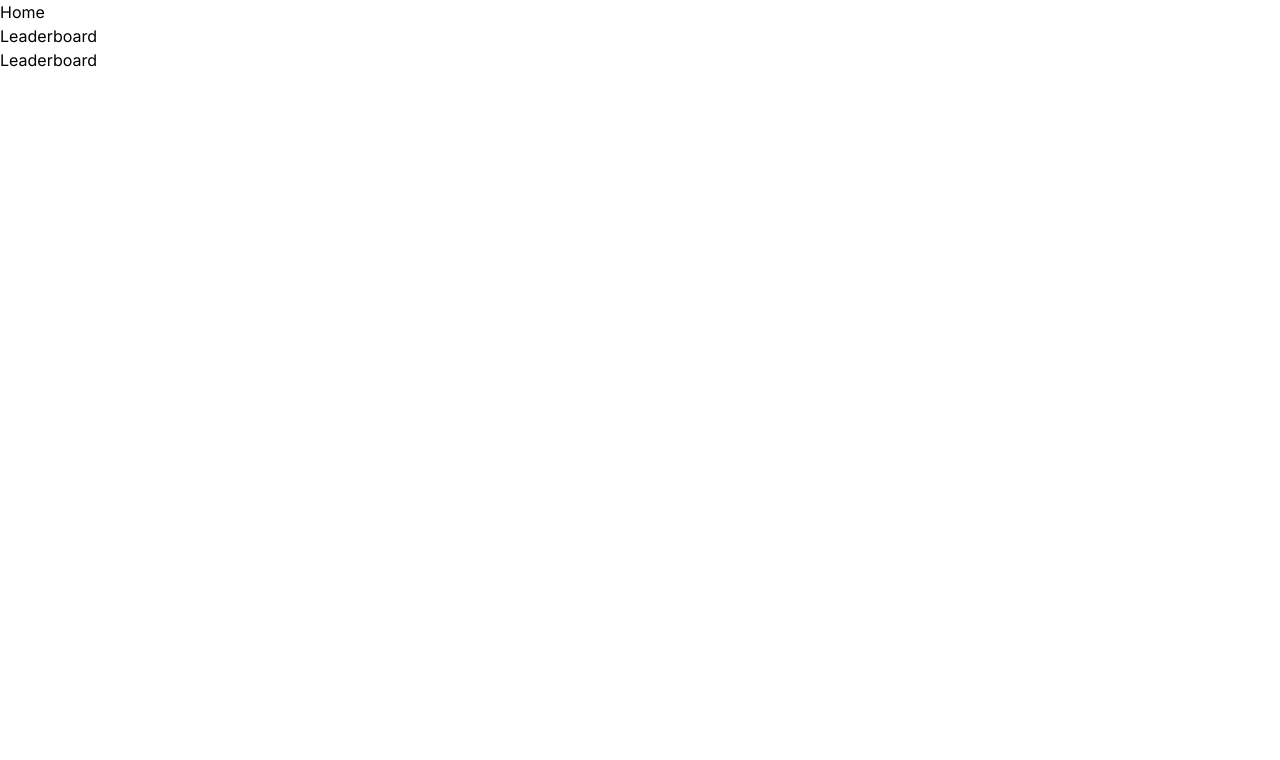
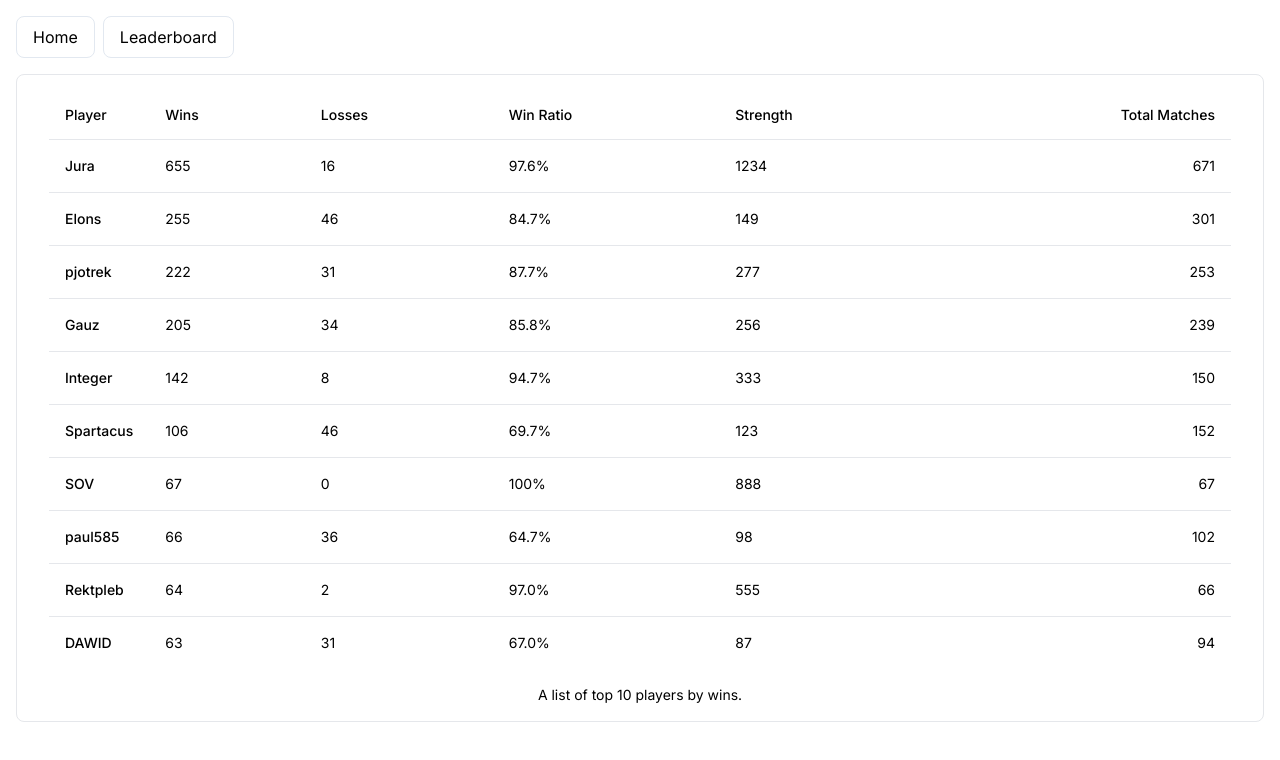
Before and after one commit to sov3333/omnikingdoms-leaderboard, a Next.js app: page /leaderboard in a window 1280 px wide. Shown: the top 760 px of the page. Built offline with nearby package versions, Linux system fonts and the light colour scheme.

Commit message:
feat: add Leaderboard w shadcn/ui Table component
https://ui.shadcn.com/docs/components/table

```diff
--- a/package.json
+++ b/package.json
@@ -13,12 +13,15 @@
     "@types/react": "18.2.6",
     "@types/react-dom": "18.2.4",
     "autoprefixer": "10.4.14",
+    "clsx": "^1.2.1",
     "eslint": "8.41.0",
     "eslint-config-next": "13.4.3",
+    "lucide-react": "^0.221.0",
     "next": "13.4.3",
     "postcss": "8.4.23",
     "react": "18.2.0",
     "react-dom": "18.2.0",
+    "tailwind-merge": "^1.12.0",
     "tailwindcss": "3.3.2",
     "typescript": "5.0.4"
   }
--- a/src/app/layout.tsx
+++ b/src/app/layout.tsx
@@ -1,6 +1,6 @@
 import './globals.css'
 import { Inter } from 'next/font/google'
-import Navbar from '../../components/nav/Navbar'
+import Navbar from '../components/nav/Navbar'
 
 const inter = Inter({ subsets: ['latin'] })
 
@@ -18,7 +18,7 @@ export default function RootLayout({
     <html lang="en">
       <body className={inter.className}>
         <Navbar />
-        <main>
+        <main className="m-[1rem]">
           {children}
         </main>
       </body>
--- /dev/null
+++ b/src/app/leaderboard/LeaderboardTable.tsx
@@ -0,0 +1,122 @@
+import {
+    Table,
+    TableBody,
+    TableCaption,
+    TableCell,
+    TableHead,
+    TableHeader,
+    TableRow,
+} from "@/components/ui/table"
+
+const players = [
+    {
+        name: "Jura",
+        wins: "655",
+        losses: "16",
+        winRatio: "97.6%",
+        strength: "1234",
+        totalMatches: "671",
+    },
+    {
+        name: "Elons",
+        wins: "255",
+        losses: "46",
+        winRatio: "84.7%",
+        strength: "149",
+        totalMatches: "301",
+    },
+    {
+        name: "pjotrek",
+        wins: "222",
+        losses: "31",
+        winRatio: "87.7%",
+        strength: "277",
+        totalMatches: "253",
+    },
+    {
+        name: "Gauz",
+        wins: "205",
+        losses: "34",
+        winRatio: "85.8%",
+        strength: "256",
+        totalMatches: "239",
+    },
+    {
+        name: "Integer",
+        wins: "142",
+        losses: "8",
+        winRatio: "94.7%",
+        strength: "333",
+        totalMatches: "150",
+    },
+    {
+        name: "Spartacus",
+        wins: "106",
+        losses: "46",
+        winRatio: "69.7%",
+        strength: "123",
+        totalMatches: "152",
+    },
+    {
+        name: "SOV",
+        wins: "67",
+        losses: "0",
+        winRatio: "100%",
+        strength: "888",
+        totalMatches: "67",
+    },
+    {
+        name: "paul585",
+        wins: "66",
+        losses: "36",
+        winRatio: "64.7%",
+        strength: "98",
+        totalMatches: "102",
+    },
+    {
+        name: "Rektpleb",
+        wins: "64",
+        losses: "2",
+        winRatio: "97.0%",
+        strength: "555",
+        totalMatches: "66",
+    },
+    {
+        name: "DAWID",
+        wins: "63",
+        losses: "31",
+        winRatio: "67.0%",
+        strength: "87",
+        totalMatches: "94",
+    },
+]
+
+export default function LeaderboardTable() {
+    return (
+        <Table>
+            <TableCaption>A list of top 10 players by wins.</TableCaption>
+            <TableHeader>
+                <TableRow>
+                    <TableHead className="w-[100px]">Player</TableHead>
+                    <TableHead>Wins</TableHead>
+                    <TableHead>Losses</TableHead>
+                    <TableHead>Win Ratio</TableHead>
+                    <TableHead>Strength</TableHead>
+                    <TableHead className="text-right">Total Matches</TableHead>
+                </TableRow>
+            </TableHeader>
+            <TableBody>
+                {players.map((player) => (
+                    <TableRow key={player.name}>
+                        <TableCell className="font-medium">{player.name}</TableCell>
+                        <TableCell>{player.wins}</TableCell>
+                        <TableCell>{player.losses}</TableCell>
+                        <TableCell>{player.winRatio}</TableCell>
+                        <TableCell>{player.strength}</TableCell>
+                        <TableCell className="text-right">{player.totalMatches}</TableCell>
+                    </TableRow>
+                ))}
+            </TableBody>
+        </Table>
+    )
+}
--- a/src/app/leaderboard/page.tsx
+++ b/src/app/leaderboard/page.tsx
@@ -1,6 +1,10 @@
+import LeaderboardTable from "./LeaderboardTable"
+
 const Leaderboard = () => {
     return (
-        <div>Leaderboard</div>
+        <div className="px-[2rem] py-[1rem] border rounded-lg">
+            <LeaderboardTable />
+        </div>
     )
 }
 
--- a/components/nav/Navbar.tsx
+++ b/src/components/nav/Navbar.tsx
@@ -8,10 +8,10 @@ const menuItems = [
 
 const Navbar = () => {
     return (
-        <nav>
+        <nav className="flex gap-2 m-[1rem]">
             {menuItems.map((item) => (
                 <Link href={item.url} key={item.title}>
-                    <div>{item.title}</div>
+                    <div className="border border-slate-200 cursor-pointer px-4 py-2 rounded-lg">{item.title}</div>
                 </Link>
             ))}
         </nav>
--- /dev/null
+++ b/src/components/ui/table.tsx
@@ -0,0 +1,114 @@
+import * as React from "react"
+
+import { cn } from "../../lib/utils"
+
+const Table = React.forwardRef<
+  HTMLTableElement,
+  React.HTMLAttributes<HTMLTableElement>
+>(({ className, ...props }, ref) => (
+  <div className="w-full overflow-auto">
+    <table
+      ref={ref}
+      className={cn("w-full caption-bottom text-sm", className)}
+      {...props}
+    />
+  </div>
+))
+Table.displayName = "Table"
+
+const TableHeader = React.forwardRef<
+  HTMLTableSectionElement,
+  React.HTMLAttributes<HTMLTableSectionElement>
+>(({ className, ...props }, ref) => (
+  <thead ref={ref} className={cn("[&_tr]:border-b", className)} {...props} />
+))
+TableHeader.displayName = "TableHeader"
+
+const TableBody = React.forwardRef<
+  HTMLTableSectionElement,
+  React.HTMLAttributes<HTMLTableSectionElement>
+>(({ className, ...props }, ref) => (
+  <tbody
+    ref={ref}
+    className={cn("[&_tr:last-child]:border-0", className)}
+    {...props}
+  />
+))
+TableBody.displayName = "TableBody"
+
+const TableFooter = React.forwardRef<
+  HTMLTableSectionElement,
+  React.HTMLAttributes<HTMLTableSectionElement>
+>(({ className, ...props }, ref) => (
+  <tfoot
+    ref={ref}
+    className={cn("bg-primary font-medium text-primary-foreground", className)}
+    {...props}
+  />
+))
+TableFooter.displayName = "TableFooter"
+
+const TableRow = React.forwardRef<
+  HTMLTableRowElement,
+  React.HTMLAttributes<HTMLTableRowElement>
+>(({ className, ...props }, ref) => (
+  <tr
+    ref={ref}
+    className={cn(
+      "border-b transition-colors hover:bg-muted/50 data-[state=selected]:bg-muted",
+      className
+    )}
+    {...props}
+  />
+))
+TableRow.displayName = "TableRow"
+
+const TableHead = React.forwardRef<
+  HTMLTableCellElement,
+  React.ThHTMLAttributes<HTMLTableCellElement>
+>(({ className, ...props }, ref) => (
+  <th
+    ref={ref}
+    className={cn(
+      "h-12 px-4 text-left align-middle font-medium text-muted-foreground [&:has([role=checkbox])]:pr-0",
+      className
+    )}
+    {...props}
+  />
+))
+TableHead.displayName = "TableHead"
+
+const TableCell = React.forwardRef<
+  HTMLTableCellElement,
+  React.TdHTMLAttributes<HTMLTableCellElement>
+>(({ className, ...props }, ref) => (
+  <td
+    ref={ref}
+    className={cn("p-4 align-middle [&:has([role=checkbox])]:pr-0", className)}
+    {...props}
+  />
+))
+TableCell.displayName = "TableCell"
+
+const TableCaption = React.forwardRef<
+  HTMLTableCaptionElement,
+  React.HTMLAttributes<HTMLTableCaptionElement>
+>(({ className, ...props }, ref) => (
+  <caption
+    ref={ref}
+    className={cn("mt-4 text-sm text-muted-foreground", className)}
+    {...props}
+  />
+))
+TableCaption.displayName = "TableCaption"
+
+export {
+  Table,
+  TableHeader,
+  TableBody,
+  TableFooter,
+  TableHead,
+  TableRow,
+  TableCell,
+  TableCaption,
+}
--- /dev/null
+++ b/src/lib/utils.ts
@@ -0,0 +1,6 @@
+import clsx, { ClassValue } from "clsx";
+import { twMerge } from "tailwind-merge";
+
+export function cn(...inputs: ClassValue[]) {
+    return twMerge(clsx(inputs))
+}
```
Also changed, not shown: 2 other files (tests, documents, lock files or other folders).
